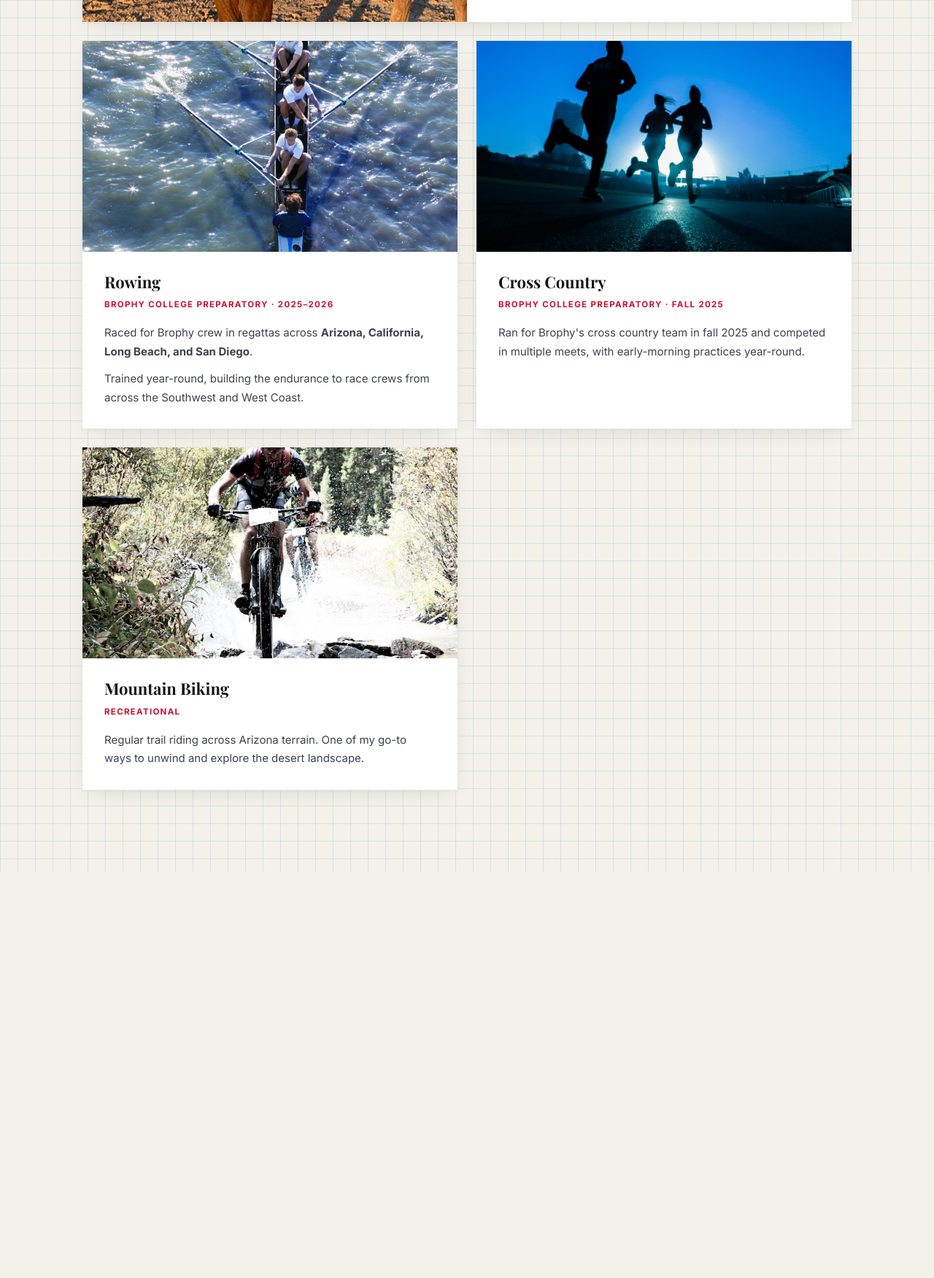
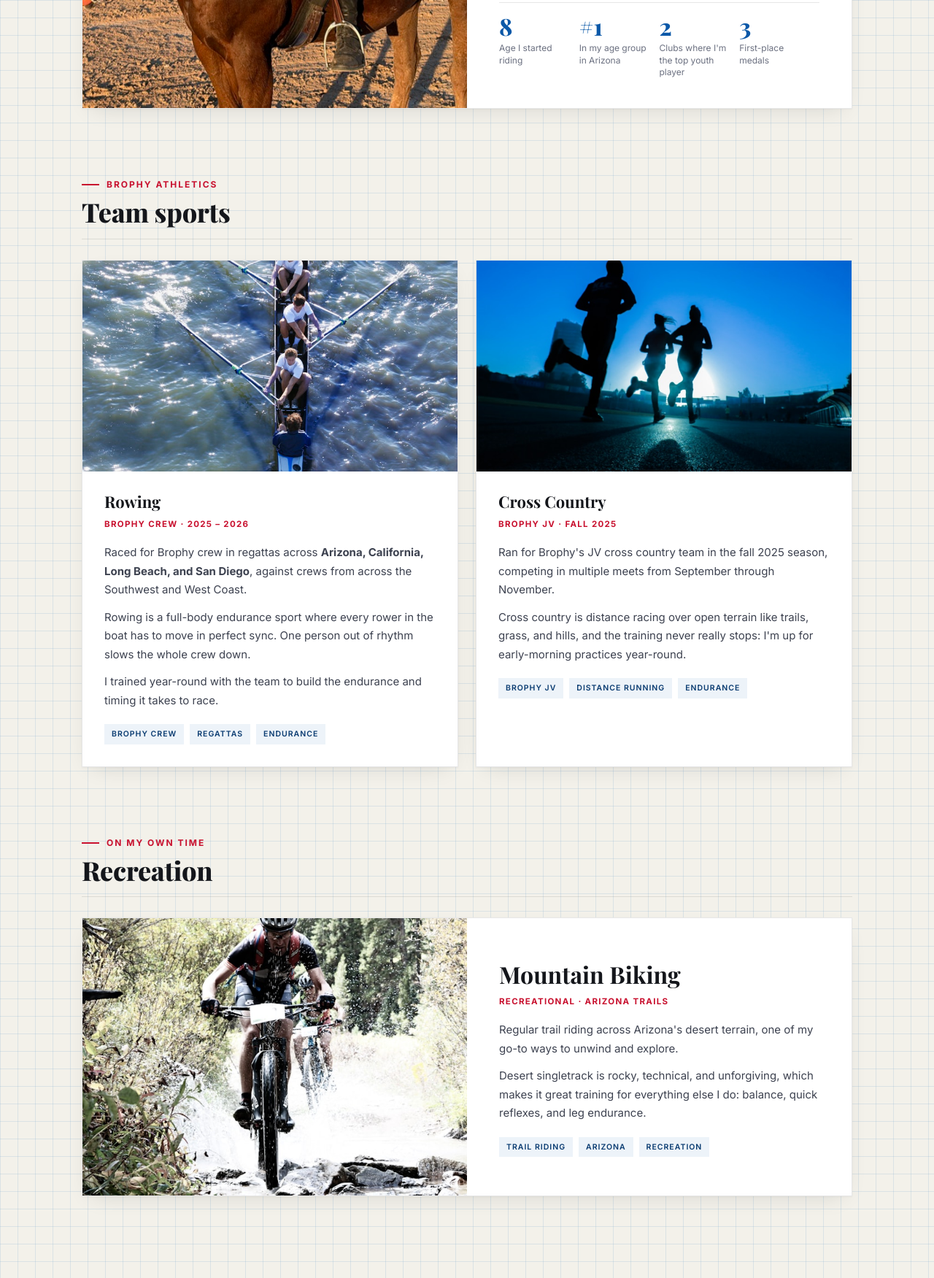
Before and after one commit to stubbyfowl/stubbyfowl.github.io, a plain HTML site: page sports.html in a window 1280 px wide. Shown: the part 1008-2759 px from the top of the page at 73% size. Before the commit the page ends 2203 px from the top, so only its background shows below. Drawn offline with nearby package versions, Linux system fonts and the light colour scheme; a web font is replaced by a local one.

Commit message:
Expand thin cards, add World Schools Debate and Toro result, organize Sports into sections
Co-Authored-By: Claude Opus 5.5 <noreply@anthropic.com>

```diff
--- a/sports.html
+++ b/sports.html
@@ -36,7 +36,14 @@
       <p class="page-sub">Where I compete, and where I win. Polo has been my sport since I was 8.</p>
     </header>
 
-    <div class="grid grid-2">
+    <section class="section section-first">
+      <div class="section-head">
+        <div>
+          <div class="eyebrow">My Sport</div>
+          <h2>Polo &amp; Equestrian</h2>
+        </div>
+      </div>
+      <div class="grid grid-2">
       <div class="card card-img card-feature" id="polo">
         <img src="images/polo.jpg" alt="Sidak on horseback with a polo mallet">
         <div class="card-body">
@@ -56,41 +63,80 @@
           </div>
         </div>
       </div>
+      </div>
+    </section>
 
+    <section class="section">
+      <div class="section-head">
+        <div>
+          <div class="eyebrow">Brophy Athletics</div>
+          <h2>Team sports</h2>
+        </div>
+      </div>
+      <div class="grid grid-2">
       <div class="card card-img" id="rowing">
         <img src="images/rowing.jpg" alt="Rowing">
         <div class="card-body">
           <h3>Rowing</h3>
-          <div class="role">Brophy College Preparatory &middot; 2025&ndash;2026</div>
+          <div class="role">Brophy Crew &middot; 2025 &ndash; 2026</div>
           <div class="desc">
-            <p>Raced for Brophy crew in regattas across <strong>Arizona, California, Long Beach, and San Diego</strong>.</p>
-            <p>Trained year-round, building the endurance to race crews from across the Southwest and West Coast.</p>
+            <p>Raced for Brophy crew in regattas across <strong>Arizona, California, Long Beach, and San Diego</strong>, against crews from across the Southwest and West Coast.</p>
+            <p>Rowing is a full-body endurance sport where every rower in the boat has to move in perfect sync. One person out of rhythm slows the whole crew down.</p>
+            <p>I trained year-round with the team to build the endurance and timing it takes to race.</p>
+          </div>
+          <div class="tags">
+            <span class="tag">Brophy Crew</span>
+            <span class="tag">Regattas</span>
+            <span class="tag">Endurance</span>
           </div>
         </div>
       </div>
 
-      <div class="card card-img">
+      <div class="card card-img" id="cross-country">
         <img src="images/crosscountry.jpg" alt="Cross Country">
         <div class="card-body">
           <h3>Cross Country</h3>
-          <div class="role">Brophy College Preparatory &middot; Fall 2025</div>
+          <div class="role">Brophy JV &middot; Fall 2025</div>
           <div class="desc">
-            <p>Ran for Brophy's cross country team in fall 2025 and competed in multiple meets, with early-morning practices year-round.</p>
+            <p>Ran for Brophy's JV cross country team in the fall 2025 season, competing in multiple meets from September through November.</p>
+            <p>Cross country is distance racing over open terrain like trails, grass, and hills, and the training never really stops: I'm up for early-morning practices year-round.</p>
+          </div>
+          <div class="tags">
+            <span class="tag">Brophy JV</span>
+            <span class="tag">Distance Running</span>
+            <span class="tag">Endurance</span>
           </div>
         </div>
       </div>
+      </div>
+    </section>
 
-      <div class="card card-img">
+    <section class="section">
+      <div class="section-head">
+        <div>
+          <div class="eyebrow">On My Own Time</div>
+          <h2>Recreation</h2>
+        </div>
+      </div>
+      <div class="grid grid-2">
+      <div class="card card-img card-feature" id="mountain-biking">
         <img src="images/mtb.jpg" alt="Mountain Biking">
         <div class="card-body">
           <h3>Mountain Biking</h3>
-          <div class="role">Recreational</div>
+          <div class="role">Recreational &middot; Arizona Trails</div>
           <div class="desc">
-            <p>Regular trail riding across Arizona terrain. One of my go-to ways to unwind and explore the desert landscape.</p>
+            <p>Regular trail riding across Arizona's desert terrain, one of my go-to ways to unwind and explore.</p>
+            <p>Desert singletrack is rocky, technical, and unforgiving, which makes it great training for everything else I do: balance, quick reflexes, and leg endurance.</p>
+          </div>
+          <div class="tags">
+            <span class="tag">Trail Riding</span>
+            <span class="tag">Arizona</span>
+            <span class="tag">Recreation</span>
           </div>
         </div>
       </div>
-    </div>
+      </div>
+    </section>
   </main>
 
   <script>
```
Also changed, not shown: businesses.html (+6 -3 lines), hobby-projects.html (+7 -5 lines), index.html (+2 -2 lines), projects.html (+24 -13 lines).
